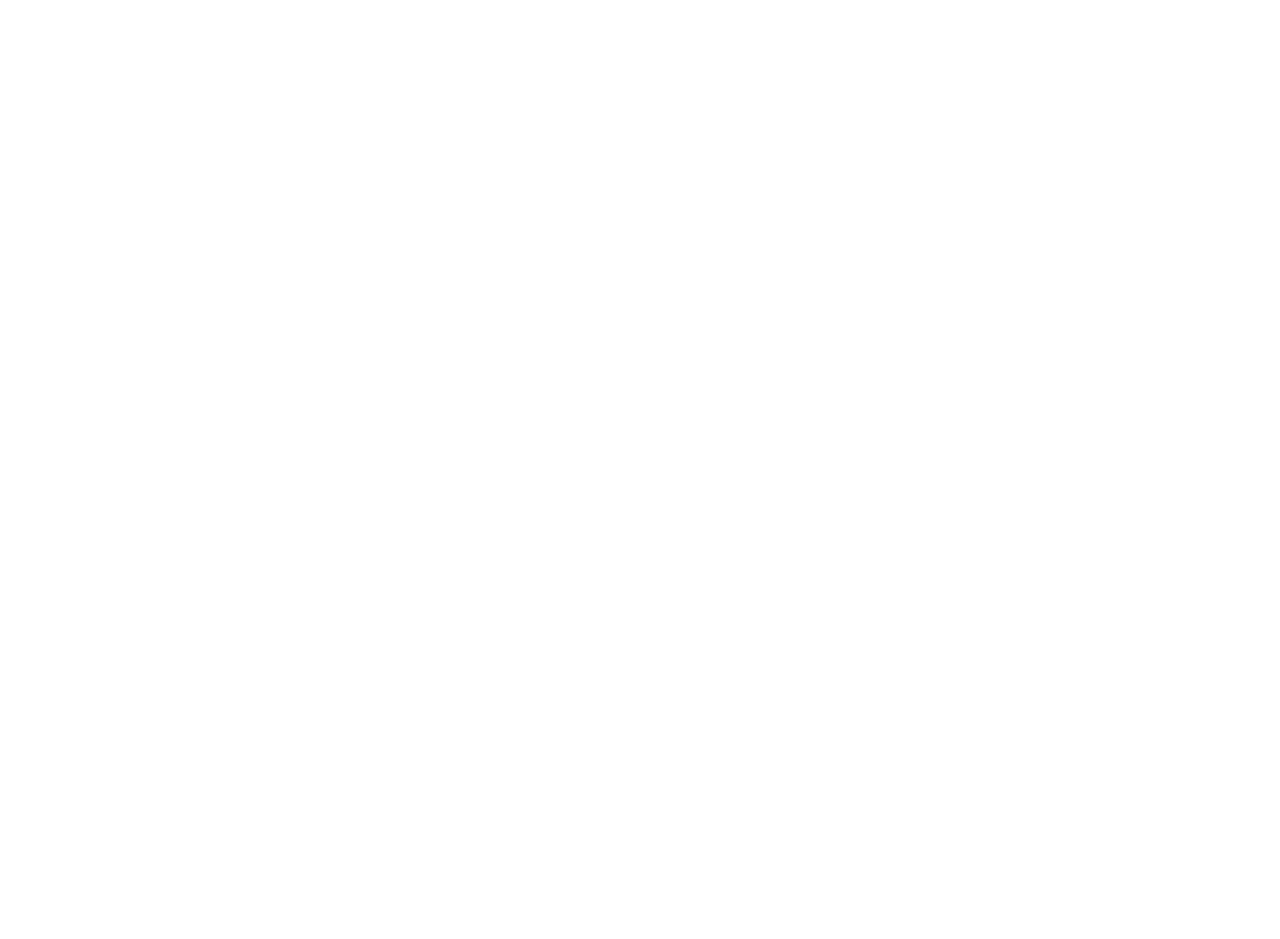
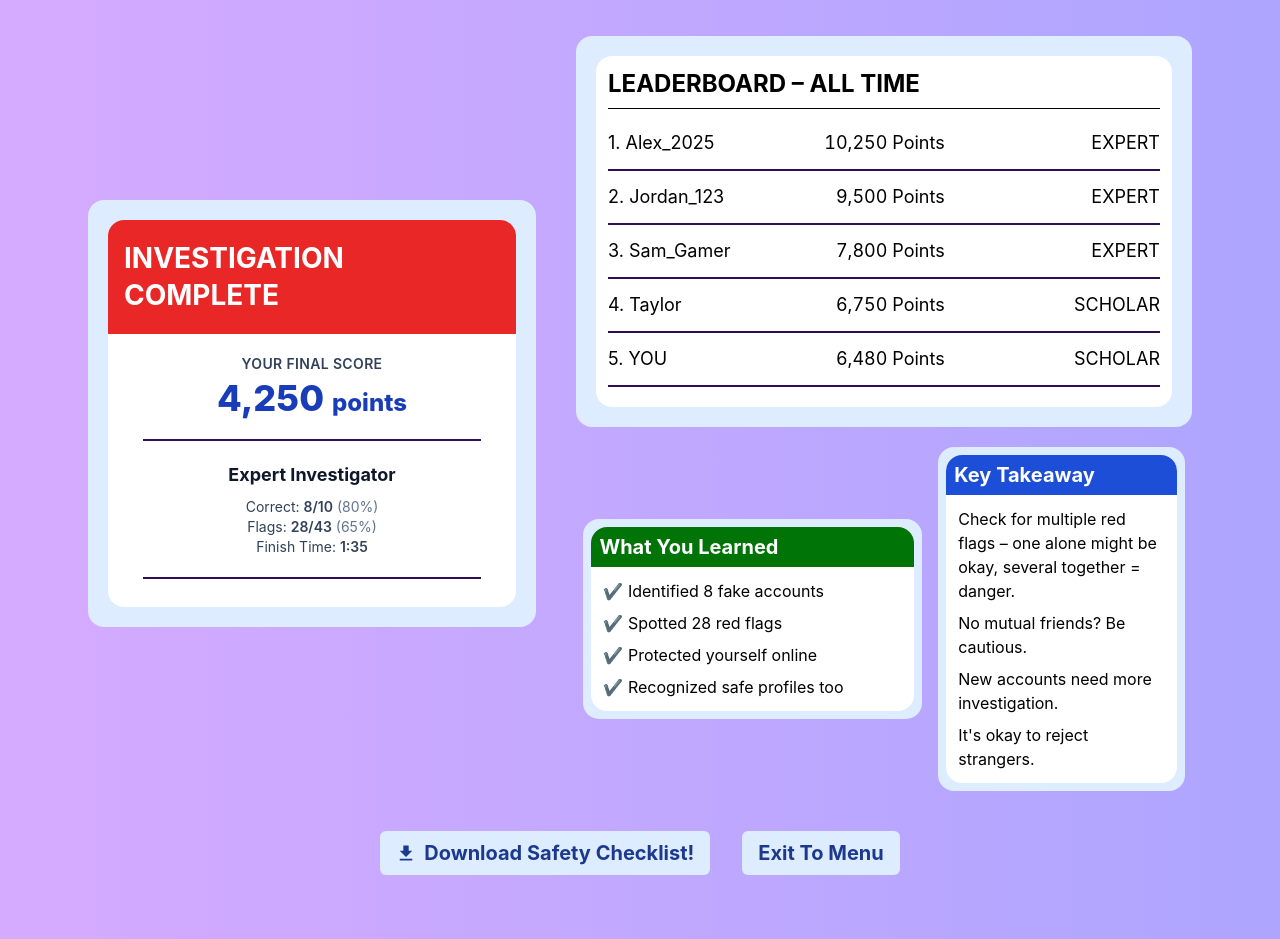
Before and after one commit to minmin1805/Friend-or-Foe-Game, a React app in the folder frontend/: page /endgame in a window 1280 px wide. Shown: the part 300-1239 px from the top of the page. Before the commit the page ends 800 px from the top, so only its background shows below. Built offline with nearby package versions, Linux system fonts and the light colour scheme; the HTML template or start-up script is replaced by a standard one.

Commit message:
finsihed the frontend for endgamepage

```diff
--- /dev/null
+++ b/frontend/src/components/Leaderboard.jsx
@@ -0,0 +1,96 @@
+import React from 'react'
+
+const leaderboardMock = [
+    { rank: 1, name: "Alex_2025", score: 10250, title: "EXPERT" },
+    { rank: 2, name: "Jordan_123", score: 9500, title: "EXPERT" },
+    { rank: 3, name: "Sam_Gamer", score: 7800, title: "EXPERT" },
+    { rank: 4, name: "Taylor", score: 6750, title: "SCHOLAR" },
+    { rank: 5, name: "YOU", score: 6480, title: "SCHOLAR", isYou: true },
+  ];
+
+function Leaderboard() {
+  return (
+    <div className="w-full lg:flex-1 flex flex-col items-center">
+    {/* Leaderboard card */}
+    <div className="flex flex-col items-center justify-center w-full">
+      <div className="bg-[#ddecff] rounded-2xl p-5 flex flex-col items-center justify-center w-full">
+        <div className="bg-white rounded-2xl flex flex-col w-full p-3">
+          <div className="flex gap-3 items-center mb-4 border-b border-[#000000] pb-2">
+            <h1 className="text-xl sm:text-2xl font-bold">
+              LEADERBOARD – ALL TIME
+            </h1>
+          </div>
+
+          {leaderboardMock.map((item) => (
+            <div
+              key={item.rank}
+              className="flex flex-col gap-2 py-1"
+            >
+              <div
+                className="grid gap-4 items-center"
+                style={{
+                  gridTemplateColumns: "1.15fr 0.7fr 1.15fr",
+                }}
+              >
+                <p className="text-base sm:text-lg">
+                  {item.rank}.{" "}
+                  {item.isYou ? "YOU" : item.name}
+                </p>
+                <p className="text-base sm:text-lg text-right tabular-nums">
+                  {item.score.toLocaleString()} Points
+                </p>
+                <p className="text-base sm:text-lg text-right">
+                  {item.title}
+                </p>
+              </div>
+              <div className="h-0.5 bg-[#2e0f53] w-full mt-1 mb-1" />
+            </div>
+          ))}
+        </div>
+      </div>
+    </div>
+
+    {/* What you learned + key takeaway row (mirrors LeaderBoard subcards) */}
+    <div className="flex flex-col md:flex-row items-center justify-center w-full mt-5 gap-3 md:gap-4 ">
+      {/* WHAT YOU LEARNED */}
+      <div className="bg-[#ddecff] rounded-2xl p-2 w-full md:w-[55%] h-auto">
+        <div className="bg-white rounded-2xl overflow-hidden w-full h-full">
+          <div className="bg-[#017407] w-full h-[40px] p-2 flex items-center">
+            <p className="text-white text-lg sm:text-xl font-bold">
+              What You Learned
+            </p>
+          </div>
+          <div className="flex flex-col p-3 gap-2 text-sm sm:text-base">
+            <p>✔ Identified 8 fake accounts</p>
+            <p>✔ Spotted 28 red flags</p>
+            <p>✔ Protected yourself online</p>
+            <p>✔ Recognized safe profiles too</p>
+          </div>
+        </div>
+      </div>
+
+      {/* KEY TAKEAWAY */}
+      <div className="bg-[#ddecff] rounded-2xl p-2 w-full md:w-[40%]">
+        <div className="bg-white rounded-2xl overflow-hidden w-full h-full">
+          <div className="bg-[#1d4ed8] w-full h-[40px] p-2 flex items-center">
+            <p className="text-white text-lg sm:text-xl font-bold">
+              Key Takeaway
+            </p>
+          </div>
+          <div className="flex flex-col gap-2 p-3 text-sm sm:text-base">
+            <p>
+              Check for multiple red flags – one alone might be okay,
+              several together = danger.
+            </p>
+            <p>No mutual friends? Be cautious.</p>
+            <p>New accounts need more investigation.</p>
+            <p>It&apos;s okay to reject strangers.</p>
+          </div>
+        </div>
+      </div>
+    </div>
+  </div>
+  )
+}
+
+export default Leaderboard
--- /dev/null
+++ b/frontend/src/components/ScoreDisplay.jsx
@@ -0,0 +1,47 @@
+import React from 'react'
+
+function ScoreDisplay() {
+  return (
+    <div className="w-full lg:w-auto flex justify-center">
+    <div className="bg-[#ddecff] rounded-2xl p-5 flex flex-col items-center justify-center w-full max-w-md">
+      <div className="bg-white flex flex-col items-center justify-center overflow-hidden rounded-2xl ">
+      <div className="bg-[#e92727] flex justify-center items-center py-4 sm:py-5 p-4">
+      <h1 className="text-white text-2xl sm:text-[28px] font-bold uppercase">
+            Investigation Complete
+          </h1>
+        </div>
+
+        <div className="w-full px-4 py-4 sm:py-5 flex flex-col items-center gap-3">
+          {/* Final score */}
+          <div className="text-center">
+            <p className="text-sm font-semibold text-slate-700 uppercase tracking-wide">
+              Your Final Score
+            </p>
+            <p className="text-3xl sm:text-4xl font-extrabold text-blue-800 mt-1">
+              4,250 <span className="text-xl sm:text-2xl">points</span>
+            </p>
+          </div>
+
+          <div className="h-0.5 bg-[#2e0f53] w-[90%] my-2" />
+
+          {/* Badge / stats (simplified version of ScoreDisplay) */}
+          <div className="flex flex-col items-center gap-2">
+            <p className="text-base sm:text-lg font-bold text-slate-900">
+              Expert Investigator
+            </p>
+            <div className='flex flex-col text-xs sm:text-sm text-slate-700 text-center'>
+              <p>Correct: <span className="font-semibold">8/10</span> <span className="text-slate-500">(80%)</span></p>
+              <p>Flags: <span className="font-semibold">28/43</span> <span className="text-slate-500">(65%)</span></p>
+              <p>Finish Time: <span className="font-semibold">1:35</span></p>
+            </div>
+          </div>
+
+          <div className="h-0.5 bg-[#2e0f53] w-[90%] my-2" />
+        </div>
+      </div>
+    </div>
+  </div>
+  )
+}
+
+export default ScoreDisplay
--- a/frontend/src/pages/EndgamePage.jsx
+++ b/frontend/src/pages/EndgamePage.jsx
@@ -1,11 +1,85 @@
-import React from 'react'
+import React from "react";
+import { useNavigate } from "react-router-dom";
+import { IoMdDownload } from "react-icons/io";
+import ScoreDisplay from "../components/ScoreDisplay";
+import Leaderboard from "../components/Leaderboard";
+// Reuse your existing logo for now – change path if needed
+import logo from "../assets/Images/EndGamePage/logo.png";
+
+// Optional: if you later add specific Friend or Foe badge/title images,
+// you can import and use them here. For now we use simple text.
+
 
 function EndgamePage() {
+  const navigate = useNavigate();
+
+  const handleDownloadChecklist = () => {
+    // Mock only – wire to real PDF later
+    alert("Download Friend or Foe Safety Checklist (mock).");
+  };
+
   return (
-    <div>
-      <h1>Endgame Page</h1>
+    <div className="flex flex-col min-h-screen w-full items-center relative">
+      {/* Reuse the animated gradient background from Sextortion Escape */}
+      <style>{`
+        .fof-endgame-bg {
+          background: linear-gradient(90deg, #FFFFFF, #E0ACFF, #A4A4FF);
+          background-size: 300% 300%;
+          animation: fof-endgame-gradient 4s alternate infinite;
+          position: absolute;
+          top: 0;
+          left: 0;
+          height: 100%;
+          width: 100%;
+          z-index: 0;
+        }
+        @keyframes fof-endgame-gradient {
+          0% { background-position: 0%; }
+          100% { background-position: 100%; }
+        }
+      `}</style>
+      <div className="fof-endgame-bg" aria-hidden="true" />
+
+      <div className="relative z-10 flex flex-col w-full items-center py-6 sm:py-8">
+        {/* Logo – same style as EndgamePage */}
+        <img
+          src={logo}
+          alt="Friend or Foe logo"
+          className="w-60 sm:w-44 lg:w-[300px] items-center ml-4 sm:ml-6 mb-4 sm:mb-6 "
+        />
+
+        {/* Main content: two columns on large screens, stacked on small */}
+        <div className="flex flex-col lg:flex-row items-center justify-center w-full max-w-6xl px-4 sm:px-6 gap-6 lg:gap-10 mt-4 sm:mt-8">
+          {/* Left: score / badge card (styled like ScoreDisplay) */}
+          <div className="w-full lg:w-auto flex justify-center h-fit">
+            <ScoreDisplay />
+          </div>
+
+          {/* Right: leaderboard + learnings, styled like LeaderBoard */}
+          <Leaderboard />
+
+        </div>
+
+        {/* Bottom buttons – reuse style from Sextortion EndgamePage */}
+        <div className="flex flex-col sm:flex-row mt-8 sm:mt-10 gap-4 sm:gap-8 justify-center w-full px-4 sm:px-6 pb-8">
+          <button
+            type="button"
+            className="bg-[#ddecff] text-blue-900 px-4 py-2 rounded-md text-lg sm:text-xl font-bold flex items-center justify-center gap-2"
+            onClick={handleDownloadChecklist}
+          >
+            <IoMdDownload /> Download Safety Checklist!
+          </button>
+          <button
+            type="button"
+            className="bg-[#ddecff] text-blue-900 px-4 py-2 rounded-md text-lg sm:text-xl font-bold"
+            onClick={() => navigate("/welcome")}
+          >
+            Exit To Menu
+          </button>
+        </div>
+      </div>
     </div>
-  )
+  );
 }
 
-export default EndgamePage
+export default EndgamePage;
```
Also changed, not shown: frontend/src/assets/Images/EndGamePage/logo.png (added).
